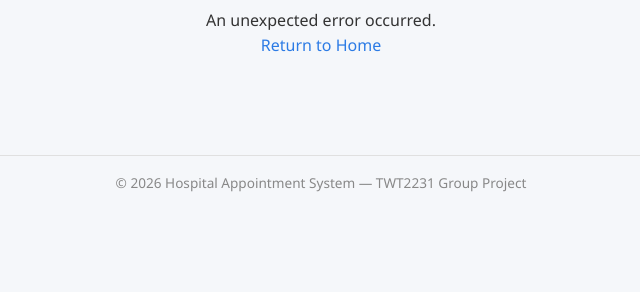
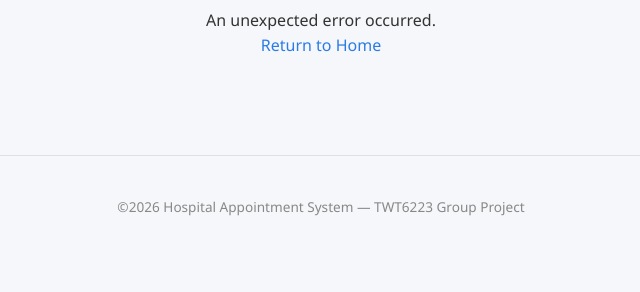
Before and after one commit to Ashx87/Hospital-Appointment-and-Patient-Record-System, a PHP site: page /Project/error.php in a window 1280 px wide. Shown: the part 188-480 px from the top of the page, without its empty margins (319-959 px from the left). Run offline with PHP 8.4, Linux system fonts and the light colour scheme; some libraries are stand-ins or nearby versions.

Commit message:
Update footer.php

```diff
--- a/includes/footer.php
+++ b/includes/footer.php
@@ -12,12 +12,13 @@
  */
 ?>
 
-</main><!-- /.container -->
-
+</main>
 <footer class="site-footer">
-    <p>&copy; <?= date('Y') ?> Hospital Appointment System — TWT2231 Group Project</p>
+    <div class="container">
+        <p>&copy;<?= date('Y')?> Hospital Appointment System — TWT6223 Group Project</p>
+    </div>
 </footer>
 
-<script src="<?= BASE_URL ?>assets/js/app.js"></script>
+<script src="<?=BASE_URL ?>assets/js/app.js"></script>
 </body>
 </html>
```
